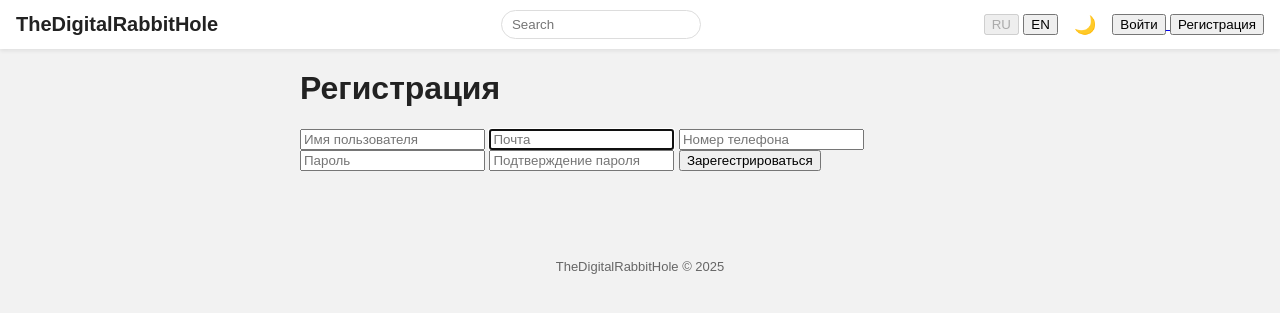
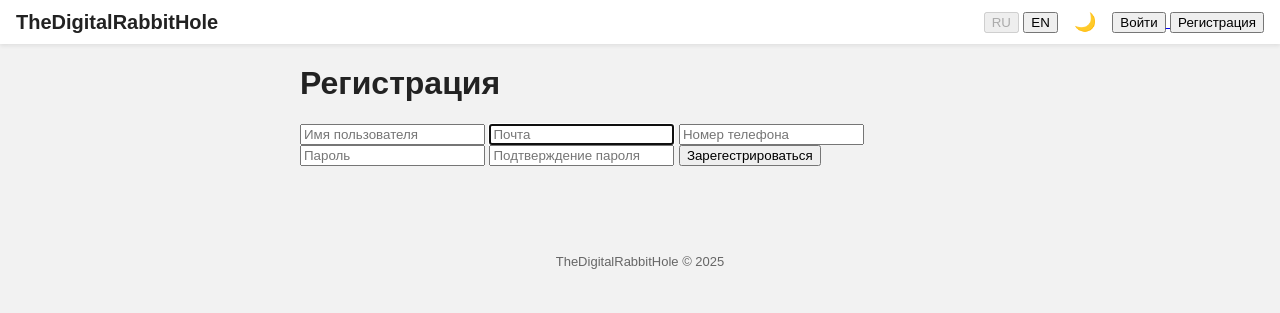
Before and after one commit to Ol1vkaLaris/Nurtay_Makulbekov_SocialMediaProject, a Django app: page /ru/auth/reg-form/ in a window 1280 px wide. Shown: the top 313 px of the page. Run offline with Django 5.2, Linux system fonts and the light colour scheme.

Commit message:
update base

```diff
--- a/Templates/base.html
+++ b/Templates/base.html
@@ -12,9 +12,6 @@
     <header class="navbar">
         <div class="nav-left">
             <span class="logo">TheDigitalRabbitHole</span>
-        </div>
-        <div class="nav-center">
-            <input type="text" class="search-input" placeholder="Search">
         </div>
         <div class="nav-right">
             <form action="{% url 'set_language' %}" method="post">
```
